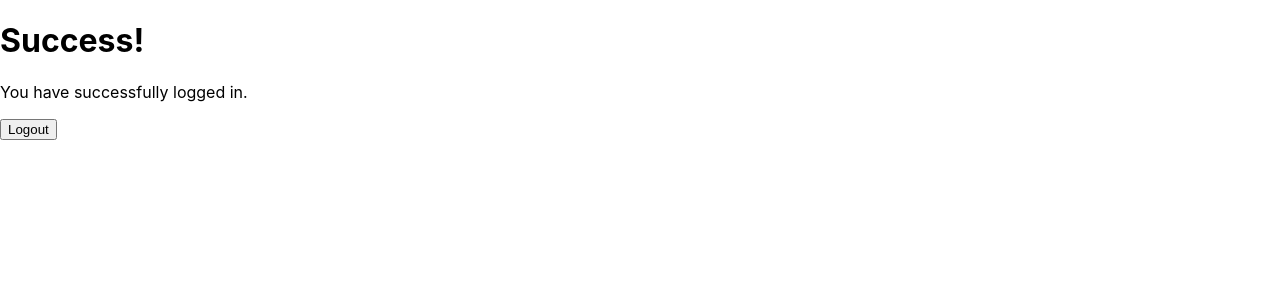
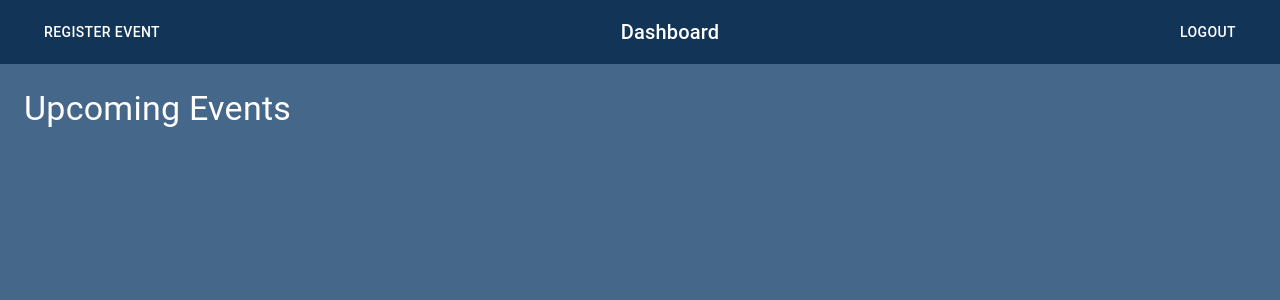
Before and after one commit to cis350/zuss, a React (Create React App) app in the folder zuss-app/: page /homepage in a window 1280 px wide. Shown: the top 300 px of the page. Built offline with nearby package versions, Linux system fonts and the light colour scheme.

Commit message:
ui changes

```diff
--- a/zuss-app/src/components/Homepage.js
+++ b/zuss-app/src/components/Homepage.js
@@ -1,20 +1,65 @@
 import React from 'react';
 import { useNavigate } from 'react-router-dom';
+import { AppBar, Toolbar, Typography, Button, Box } from '@mui/material';
+import { styled } from '@mui/system';
+
+const StyledAppBar = styled(AppBar)({
+  backgroundColor: '#123456',
+  color: 'white',
+});
+
+const StyledToolbar = styled(Toolbar)({
+  justifyContent: 'space-between',
+});
+
+const Title = styled(Typography)({
+  flexGrow: 1,
+  textAlign: 'center',
+});
+
+const StyledButton = styled(Button)({
+  margin: '0 12px',
+});
+
+const ContentBox = styled(Box)(({ theme }) => ({
+  padding: theme.spacing(3),
+  backgroundColor: '#456789',
+  minHeight: '100vh',
+}));
 
 function Homepage() {
   const navigate = useNavigate();
 
   const handleLogout = () => {
-
     navigate('/');
   };
 
+  const handleRegisterEvent = () => {
+    navigate('/register-event');
+  };
+
   return (
-    <div>
-      <h1>Success!</h1>
-      <p>You have successfully logged in.</p>
-      <button onClick={handleLogout}>Logout</button>
-    </div>
+    <Box sx={{ flexGrow: 1 }}>
+      <StyledAppBar position="static">
+        <StyledToolbar>
+          <StyledButton color="inherit" onClick={handleRegisterEvent}>
+            Register Event
+          </StyledButton>
+          <Title variant="h6">
+            Dashboard
+          </Title>
+          <StyledButton color="inherit" onClick={handleLogout}>
+            Logout
+          </StyledButton>
+        </StyledToolbar>
+      </StyledAppBar>
+      <ContentBox>
+        <Typography variant="h4" sx={{ color: 'white' }}>
+          Upcoming Events
+        </Typography>
+        {/* map over events */}
+      </ContentBox>
+    </Box>
   );
 }
 
```
Also changed, not shown: 9 other files (tests, documents, lock files or other folders).
